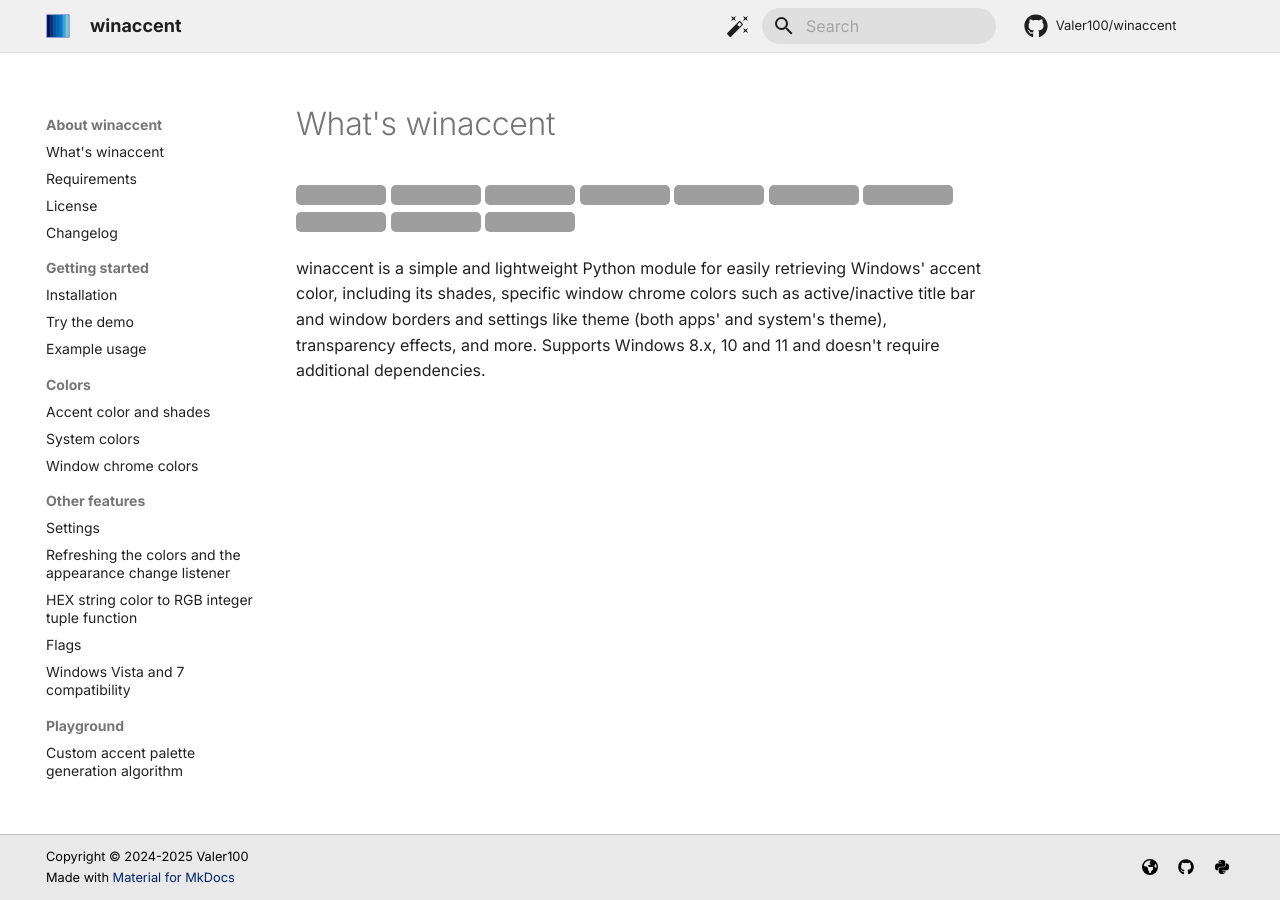
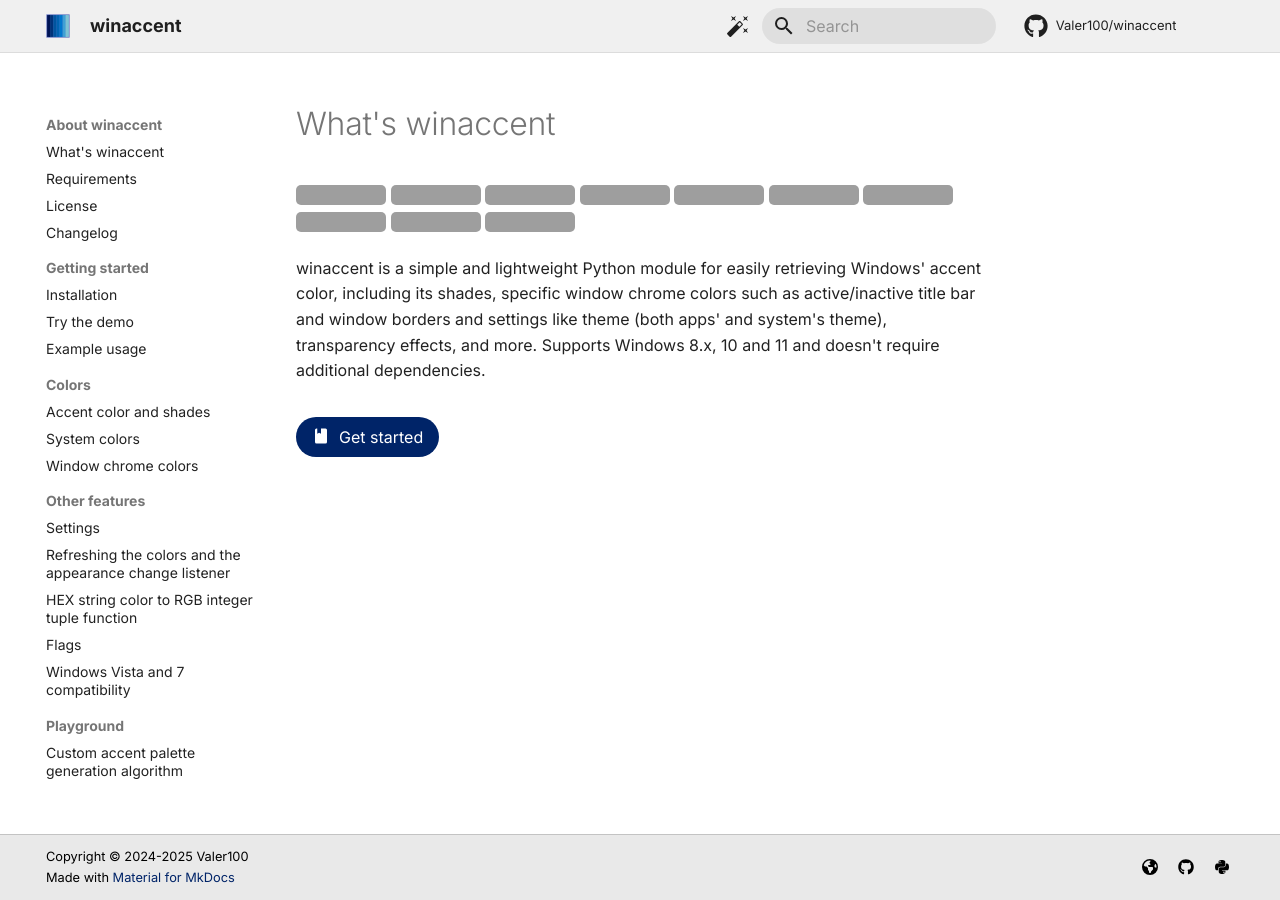
Before and after one commit to Valer100/winaccent, an MkDocs documentation site: the page built from docs/index.md, in a window 1280 px wide, cut to the strip 0-900 px from the top of the page. Built offline with MkDocs 1.6.1 and Material for MkDocs 9.7.7, drawn with Linux system fonts in a browser that asks for light colours; some web fonts are replaced; comment, search, counter and statistics services are not loaded; grey boxes are pictures that could not be loaded.

Commit message:
Add "Get started" button

```diff
--- a/docs/index.md
+++ b/docs/index.md
@@ -23,3 +23,6 @@
 [![License](https://img.shields.io/github/license/Valer100/winaccent?style=flat-square)](https://github.com/Valer100/winaccent/blob/main/LICENSE)
 
 winaccent is a simple and lightweight Python module for easily retrieving Windows' accent color, including its shades, specific window chrome colors such as active/inactive title bar and window borders and settings like theme (both apps' and system's theme), transparency effects, and more. Supports Windows 8.x, 10 and 11 and doesn't require additional dependencies.
+
+<br>
+[:material-book:&nbsp;&nbsp;Get started](about/requirements.md){ .button }
--- a/docs/styles.css
+++ b/docs/styles.css
@@ -243,3 +243,29 @@
 .md-nav__link--active {
     font-weight: 700;
 }
+
+.button {
+    background-color: var(--md-accent-fg-color);
+    border-radius: 100px;
+    color: #FFFFFF;
+    padding: 10px;
+    padding-left: 16px;
+    padding-right: 16px;
+    transition: opacity 0.3s !important;
+}
+
+.button:hover {
+    opacity: 0.9;
+}
+
+.button:active {
+    opacity: 0.7;
+}
+
+[data-md-color-scheme="default"] .button {
+    color: #FFFFFF !important;
+}
+
+[data-md-color-scheme="slate"] .button {
+    color: #000000 !important;
+}
```
